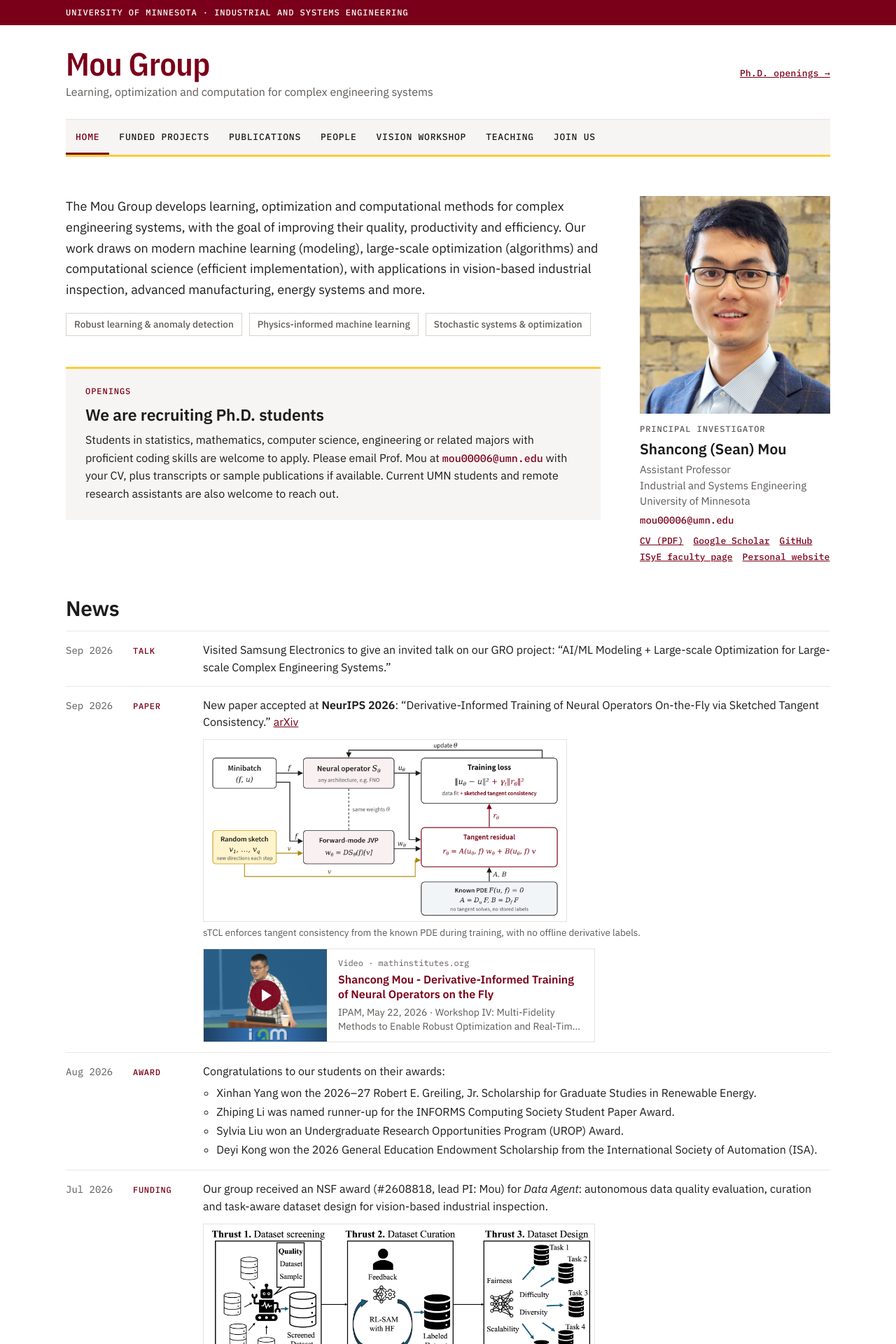
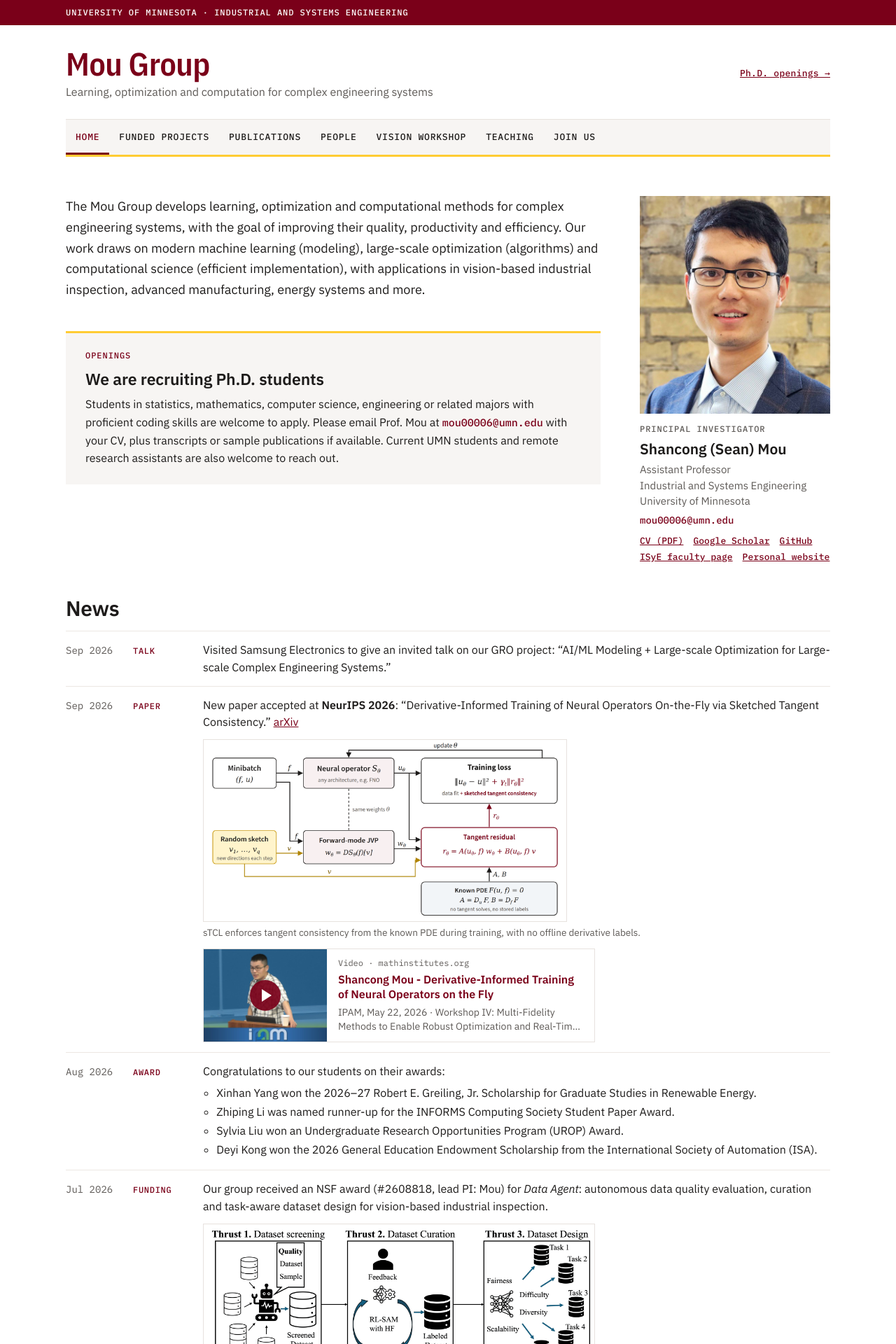
Before and after one commit to Mou-group-UMN/mou-group-umn.github.io, a Jekyll site: the page built from index.html, in a window 1280 px wide. Shown: the top 1920 px of the page at 70% size. Built offline with Jekyll 4.4.1, drawn with Linux system fonts in a browser that asks for light colours.

Commit message:
Homepage: remove the research-area labels under the statement
Co-Authored-By: Claude Opus 5.5 <noreply@anthropic.com>
Claude-Session: https://claude.ai/code/session_01XBj4b1asWe9EJC5WfSpYSG

```diff
--- a/_data/home.yml
+++ b/_data/home.yml
@@ -5,10 +5,6 @@ statement: >-
   learning (modeling), large-scale optimization (algorithms) and computational science (efficient
   implementation), with applications in vision-based industrial inspection, advanced manufacturing, energy
   systems and more.
-areas:   # labels under the statement (plain labels since the Research page was replaced by Funded Projects; key is unused)
-  - {key: robust, label: "Robust learning & anomaly detection"}
-  - {key: design, label: "Physics-informed machine learning"}
-  - {key: stochastic, label: "Stochastic systems & optimization"}
 openings:
   title: We are recruiting Ph.D. students
   text: >-
--- a/assets/css/style.css
+++ b/assets/css/style.css
@@ -53,7 +53,7 @@ h3{font-size:19px;line-height:1.3}
 .h-intro{display:flex;flex-direction:column;gap:14px}
 .statement{margin:0;font-size:18px;line-height:1.65}
 .chips{display:flex;flex-wrap:wrap;gap:10px;padding-top:4px}
-.chips a,.chips span{padding:6px 11px;border:1px solid var(--chip);font:500 13.5px/1.4 var(--sans);color:var(--muted);text-decoration:none}
+.chips a{padding:6px 11px;border:1px solid var(--chip);font:500 13.5px/1.4 var(--sans);color:var(--muted);text-decoration:none}
 .chips a:hover{border-color:var(--maroon);color:var(--maroon)}
 .openings{display:flex;flex-direction:column;gap:10px;padding:24px 28px;background:var(--soft);border-top:3px solid var(--gold)}
 .openings .eyebrow{color:var(--maroon)}
--- a/index.html
+++ b/index.html
@@ -9,7 +9,6 @@ layout: default
 
 <section class="h-intro">
 <p class="statement">{{ h.statement }}</p>
-<div class="chips">{% for a in h.areas %}<span>{{ a.label }}</span>{% endfor %}</div>
 </section>
 
 <section id="openings" class="openings">
```
